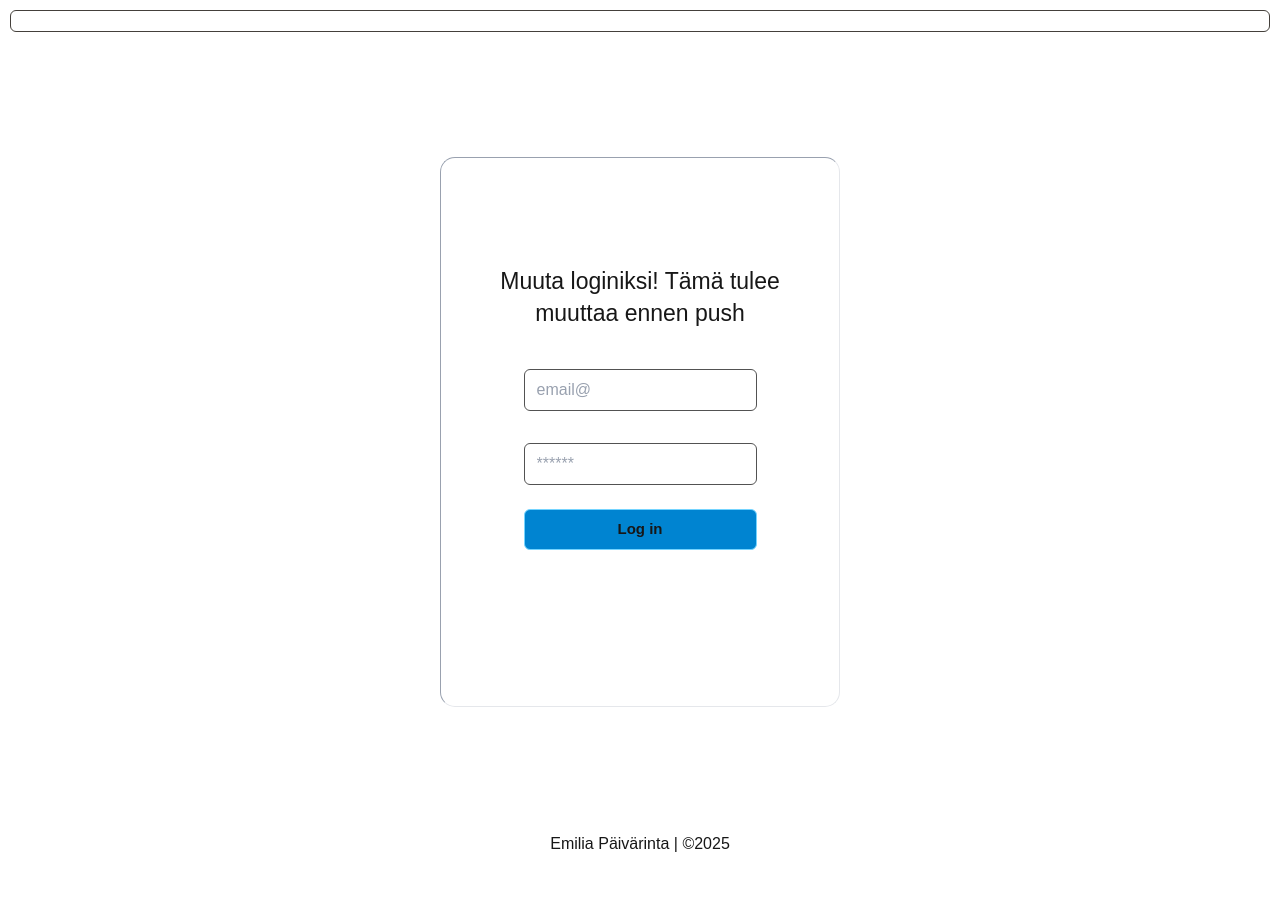
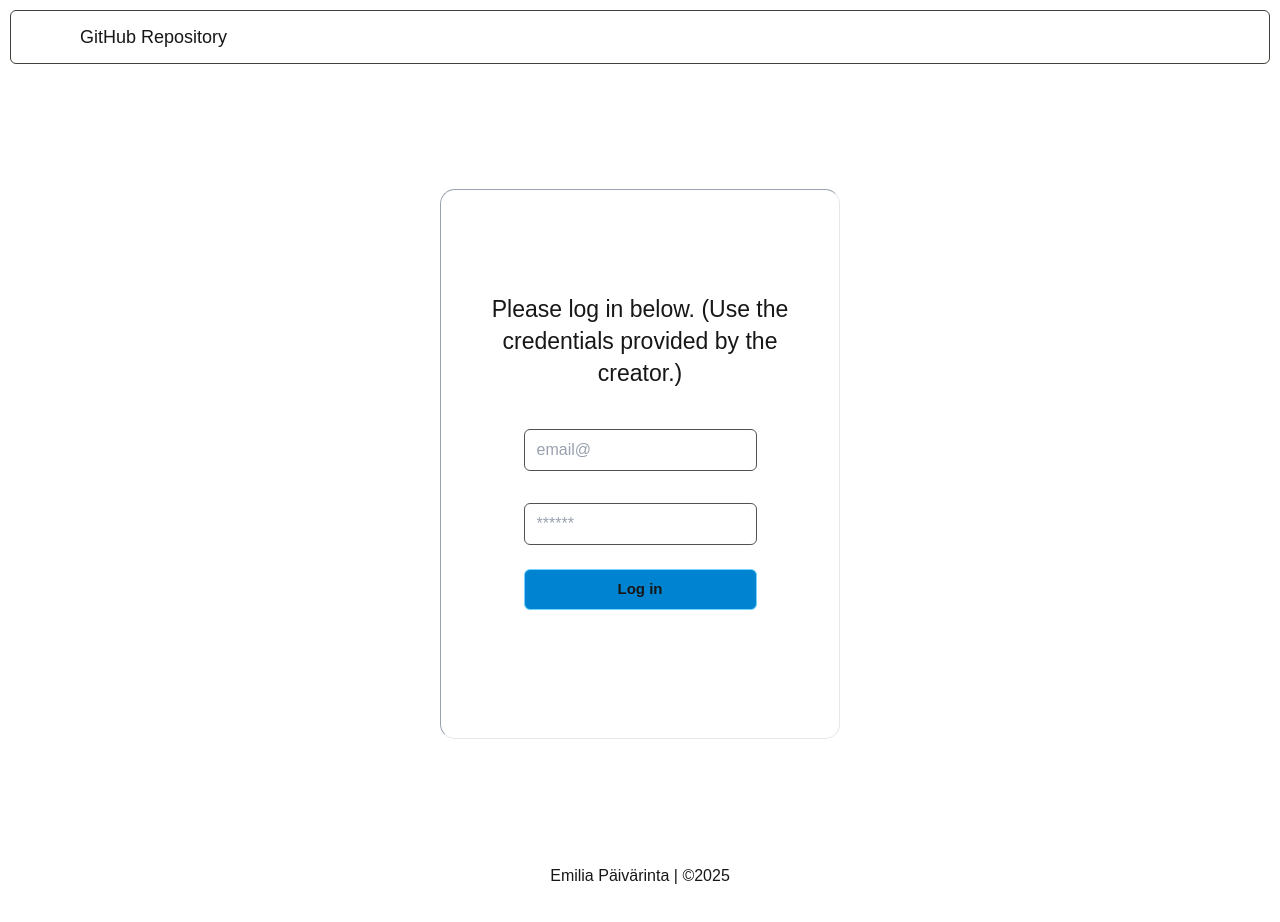
Before and after one commit to PaivarintaEmilia/expense-tracker, a Next.js app: page /authentication in a window 1280 px wide. Before the commit the page ends 892 px from the top, so only its background shows below. Built offline with nearby package versions, Linux system fonts and the light colour scheme; no server answers.

Commit message:
Add link to the GitHub Repository.

```diff
--- a/src/app/authentication/page.tsx
+++ b/src/app/authentication/page.tsx
@@ -15,41 +15,30 @@ export default function Login() {
     const [email, setEmail] = useState('')
     const [password, setPassword] = useState('')
     const [error, setError] = useState<string | null>(null)
-    const [successMessage, setSuccessMessage] = useState<string | null>(null)
-
 
     const handleEmailRegistration = async (e: React.FormEvent) => {
         e.preventDefault()
 
-        console.log('Email:', email)
-
         try {
-            //const { data, error } = await supabase.auth.signInWithOtp({
-            //  email: email,
-            //})
-
 
             let { data, error } = await supabase.auth.signInWithPassword({
                 email: email,
                 password: password,
             })
 
-
             if (error) {
                 setError(error.message)
             } else {
-                console.log('Registration successful:', data)
                 router.replace('/home')
             }
         } catch (error) {
-            console.log('Error during registration: ', error)
             setError('There was a error during the registration.')
         }
     }
 
     return (
         <div className='min-h-screen flex items-center justify-center px-4'>
-            {/** Sign-in | Registration card */}
+            {/** Sign-in card */}
 
             <div
                 className='
@@ -64,7 +53,7 @@ export default function Login() {
                 '
             >
                 <h1 className='text-[23px] font-medium leading-snug text-white-900 w-full text-center'>
-                    Muuta loginiksi! Tämä tulee muuttaa ennen push
+                    Please log in below. (Use the credentials provided by the creator.)
                 </h1>
 
                 <form
@@ -148,12 +137,6 @@ export default function Login() {
                 >
                     {error}
                 </h2>
-                <h2
-                    className='text-[18px] font-light text-lime-400 text-center'
-                    aria-live='polite'
-                >
-                    {successMessage}
-                </h2>
             </div>
         </div>
     )
--- a/src/components/Header.tsx
+++ b/src/components/Header.tsx
@@ -3,6 +3,7 @@ import Link from 'next/link'
 import { useEffect, useState } from 'react'
 import supabase from '@lib/supabase'
 import { useRouter } from 'next/navigation'
+
 
 export default function Header() {
     // User logout-functionality
@@ -36,12 +37,25 @@ export default function Header() {
         <div className='mt-[10px] px-[10px]'>
             <nav
                 className='
-                    flex flex-row justify-center items-center gap-5
+                    flex flex-row justify-between items-center gap-10
                     border border-stone-700 rounded-md
                     px-[25px] py-[10px]
-                    lg:justify-end
+
                 '
             >
+                <div
+                    className='flex flex-row gap-3 items-center'>
+                    <img
+                        src='/GitHub.svg'
+                        alt='GitHub Icon'
+                        className='size-8'
+                    />
+                    <a
+                        href='https://github.com/PaivarintaEmilia/expense-tracker'
+                        className='text-lg'
+                    >GitHub Repository</a>
+                </div>
+
                 {loggedIn && (
                     <Link
                         href='/authentication'
```
Also changed, not shown: public/GitHub.svg (added).
